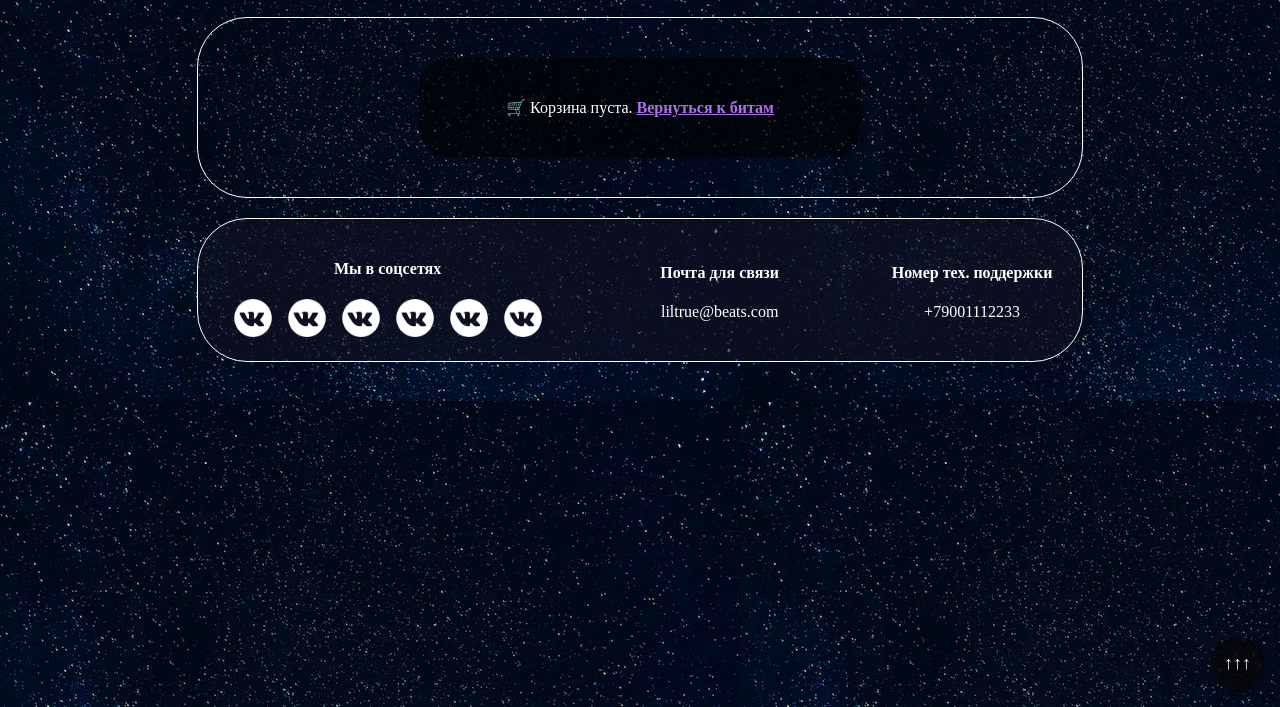
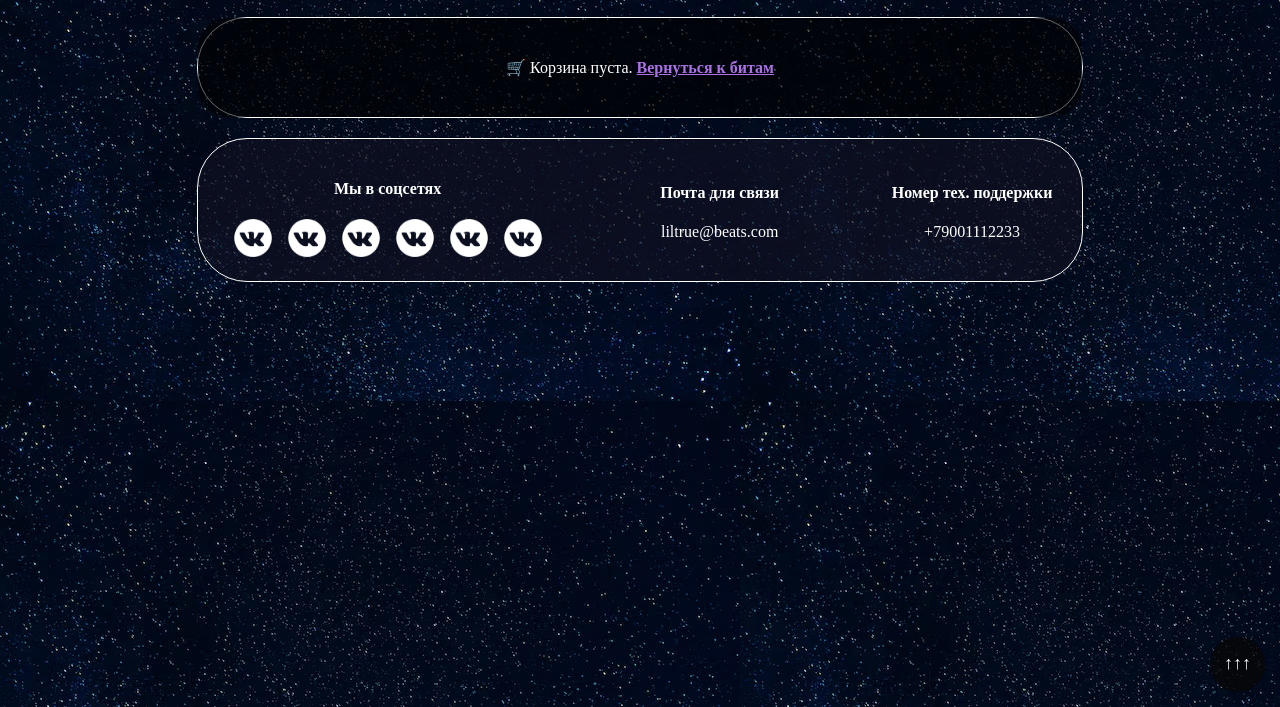
Before and after one commit to AnIlinVi/Liltrueism, a plain HTML site: page cart.html in a window 1280 px wide. Shown: the part 93-800 px from the top of the page. Drawn offline with Linux system fonts and the light colour scheme.

Commit message:
Update style.css

```diff
--- a/style.css
+++ b/style.css
@@ -1,5 +1,6 @@
 body {
     background-image: url(Fon.png);
+
 }
 
 .navigation {
@@ -312,11 +313,7 @@ h4 {
     width: 50%;
     margin: 0 auto;
 }
-#cart-items {
-    padding: 40px 0;
-    width: 50%;
-    margin: 0 auto;
-}
+
 .cart-item,
 .order-card {
     background: rgba(25, 25, 50, 0.8);
```
